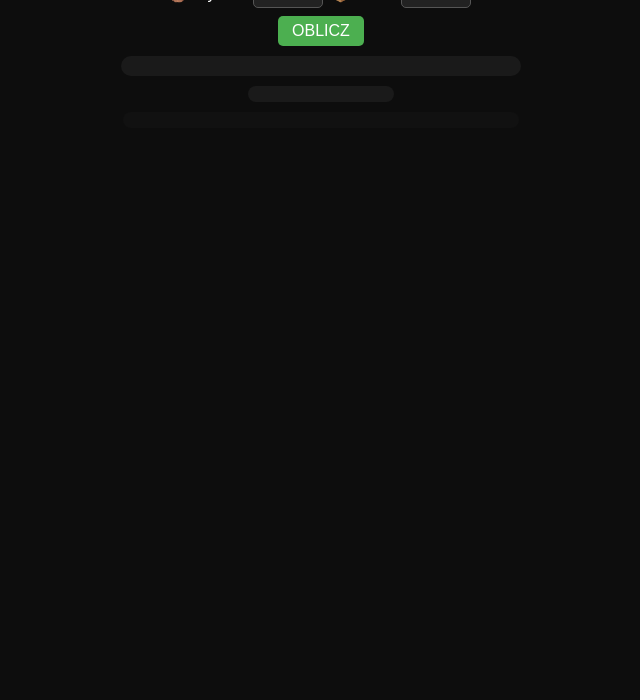
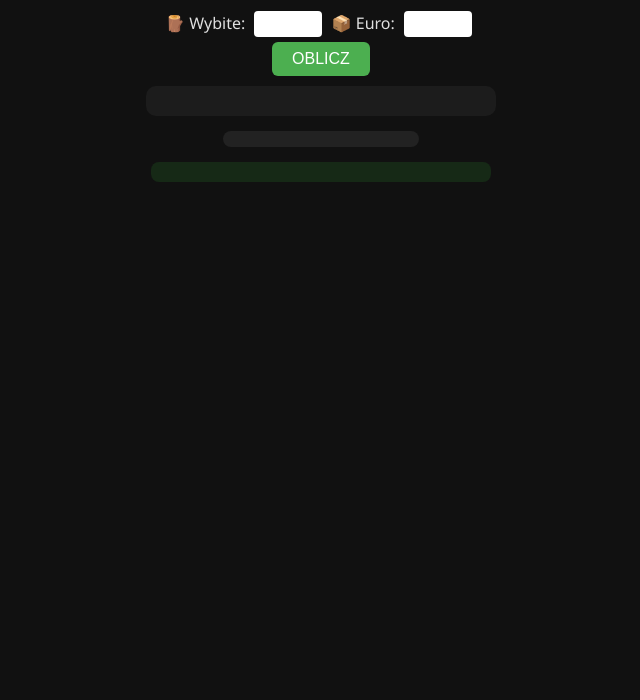
Before and after one commit to AlojzPompka/Miejsca-paletowe, a plain HTML site: page index.html in a window 1280 px wide. Shown: the part 100-800 px from the top of the page, without its empty margins (319-959 px from the left). Drawn offline with Linux system fonts and the light colour scheme.

Commit message:
Update index.html

```diff
--- a/index.html
+++ b/index.html
@@ -6,210 +6,174 @@
 <title>Kalkulator miejsca</title>
 <style>
   body {
-    background-color: #0d0d0d;
-    color: #fff;
-    font-family: Arial, sans-serif;
+    background-color: #111;
+    color: #e0e0e0;
+    font-family: "Segoe UI", sans-serif;
     text-align: center;
     margin: 0;
-    padding: 10px;
-    overflow: hidden;
+    padding: 20px;
   }
-
-  h1 { color: #4CAF50; margin-bottom: 8px; }
-
-  .input-section {
-    margin-bottom: 10px;
+  h1 {
+    color: #4CAF50;
   }
-
   input {
     width: 60px;
+    text-align: center;
+    margin: 5px;
+    font-size: 16px;
     padding: 4px;
-    margin: 3px;
-    font-size: 1rem;
-    text-align: center;
-    border: 1px solid #555;
-    border-radius: 5px;
-    background-color: #222;
-    color: #fff;
+    border-radius: 4px;
+    border: none;
   }
-
   button {
     background-color: #4CAF50;
+    color: white;
     border: none;
-    color: white;
-    padding: 6px 14px;
-    margin-top: 5px;
+    padding: 8px 20px;
+    border-radius: 6px;
+    font-size: 16px;
     cursor: pointer;
-    font-size: 1rem;
-    border-radius: 5px;
   }
-
-  button:hover { background-color: #45a049; }
-
-  .instruction {
-    background-color: #1a1a1a;
+  .box {
+    background-color: #1c1c1c;
+    padding: 15px;
     border-radius: 10px;
-    padding: 10px;
-    width: 90%;
-    max-width: 380px;
     margin: 10px auto;
-    text-align: left;
-    font-size: 0.95rem;
+    width: 320px;
   }
-
-  .trailer {
+  .info {
+    color: #8be3ff;
+    font-size: 15px;
+    margin-top: 8px;
+  }
+  .truck {
+    background-color: #222;
+    width: 180px;
+    margin: 15px auto;
+    padding: 8px;
+    border-radius: 10px;
     display: flex;
     flex-direction: column;
     align-items: center;
-    background-color: #1a1a1a;
-    border-radius: 10px;
-    padding: 8px;
-    width: 130px;
-    margin: 10px auto;
   }
-
   .row {
     display: flex;
-    width: 100%;
-    margin: 1px 0;
+    justify-content: center;
+    margin: 2px 0;
   }
-
-  .W, .E, .M {
-    border: 1px solid #000;
+  .w {
+    background-color: #2196F3;
+    width: 75px;
+    height: 22px;
+    margin: 1px;
     border-radius: 3px;
+  }
+  .mix {
+    background: linear-gradient(90deg, #2196F3 50%, #c6c31a 50%);
+    width: 150px;
+    height: 22px;
     margin: 1px;
-    height: 14px;
+    border-radius: 3px;
   }
-
-  .W { background-color: #007bff; width: 48%; }
-  .M { background-color: #ffc107; width: 48%; }
-  .E.short { background-color: #4CAF50; width: 48%; }
-  .E.long { background-color: #4CAF50; width: 31%; }
-
+  .e2 {
+    background-color: #4CAF50;
+    width: 75px;
+    height: 15px;
+    margin: 1px;
+    border-radius: 3px;
+  }
+  .e3 {
+    background-color: #4CAF50;
+    width: 48px;
+    height: 20px;
+    margin: 1px;
+    border-radius: 3px;
+  }
   .extra {
-    background-color: #111;
-    border-radius: 10px;
-    padding: 8px;
-    width: 90%;
-    max-width: 380px;
-    margin: 5px auto;
-    text-align: left;
-    font-size: 0.9rem;
-    color: #9cff9c;
+    background-color: #162916;
+    border-radius: 8px;
+    padding: 10px;
+    margin: 10px auto;
+    width: 320px;
+    color: #8fff8f;
   }
-
 </style>
 </head>
 <body>
 
 <h1>🚛 Kalkulator miejsca</h1>
 
-<div class="input-section">
-  <label>🪵 Wybite: <input type="number" id="wbite" min="0"></label>
-  <label>📦 Euro: <input type="number" id="euro" min="0"></label><br>
-  <button onclick="oblicz()">OBLICZ</button>
-</div>
+<label>🪵 Wybite: </label>
+<input type="number" id="wybite" min="0" placeholder="">
+<label>📦 Euro: </label>
+<input type="number" id="euro" min="0" placeholder="">
+<br>
+<button onclick="oblicz()">OBLICZ</button>
 
-<div class="instruction" id="instrukcja"></div>
-<div class="trailer" id="trailer"></div>
+<div class="box" id="instrukcja"></div>
+<div class="truck" id="grafika"></div>
 <div class="extra" id="extra"></div>
 
 <script>
 function oblicz() {
-  const wybite = parseInt(document.getElementById("wbite").value) || 0;
-  let euro = parseInt(document.getElementById("euro").value) || 0;
-  const trailer = document.getElementById("trailer");
-  const instrukcja = document.getElementById("instrukcja");
-  const extra = document.getElementById("extra");
+  const wybite = parseInt(document.getElementById('wybite').value) || 0;
+  const euro = parseInt(document.getElementById('euro').value) || 0;
+  const instrukcja = document.getElementById('instrukcja');
+  const grafika = document.getElementById('grafika');
+  const extra = document.getElementById('extra');
 
-  trailer.innerHTML = "";
+  grafika.innerHTML = "";
   instrukcja.innerHTML = "";
   extra.innerHTML = "";
 
-  let zajeta = 0;
-  const rzedy = [];
+  let rzedWybite = Math.floor(wybite / 2);
+  let mieszany = wybite % 2 === 1 ? 1 : 0;
+  let euroPozostale = euro;
+  let rzad2 = 0, rzad3 = 0;
 
-  // --- Wybite ---
-  let paryW = Math.floor(wybite / 2);
-  let nieparzysta = wybite % 2;
+  if (mieszany) euroPozostale -= 1;
 
-  for (let i = 0; i < paryW; i++) {
-    rzedy.push("W");
-    zajeta += 1.0;
+  while (euroPozostale >= 3) {
+    euroPozostale -= 3;
+    rzad3++;
+  }
+  if (euroPozostale === 2) rzad2++;
+  else if (euroPozostale === 1 && rzad3 > 0) {
+    rzad3--;
+    rzad2 += 2; // 3 euro → 2+2=4 z pełnym końcem
   }
 
-  // --- Jeśli nieparzysta wybita ---
-  if (nieparzysta && euro > 0) {
-    rzedy.push("M");
-    zajeta += 1.0;
-    euro -= 1;
-  } else if (nieparzysta) {
-    rzedy.push("W");
-    zajeta += 1.0;
-  }
+  // obliczenia długości
+  let dlugosc = rzedWybite * 1.0 + mieszany * 1.0 + rzad2 * 0.8 + rzad3 * 1.2;
+  let wolne = (13.6 - dlugosc).toFixed(1);
+  let zaladunek = Math.min((dlugosc / 13.6) * 100, 100).toFixed(0);
 
-  // --- EURO: dopasowanie bez pozostawiania pojedynczej ---
-  let trojki = Math.floor(euro / 3);
-  let reszta = euro % 3;
-
-  if (reszta === 1 && trojki > 0) {
-    trojki -= 1;
-    reszta += 3; // 1+3=4 → 2x dwójki
-  }
-
-  let dwojki = 0;
-  if (reszta === 2) dwojki = 1;
-  else if (reszta === 4) dwojki = 2;
-
-  euro = 0;
-
-  for (let i = 0; i < dwojki; i++) {
-    rzedy.push("E2");
-    zajeta += 0.8;
-  }
-
-  for (let i = 0; i < trojki; i++) {
-    rzedy.push("E3");
-    zajeta += 1.2;
-  }
-
-  // --- Rysowanie naczepy ---
-  rzedy.forEach(typ => {
-    const row = document.createElement("div");
-    row.className = "row";
-    if (typ === "W") row.innerHTML = `<div class="W"></div><div class="W"></div>`;
-    else if (typ === "M") row.innerHTML = `<div class="W"></div><div class="M"></div>`;
-    else if (typ === "E2") row.innerHTML = `<div class="E short"></div><div class="E short"></div>`;
-    else if (typ === "E3") row.innerHTML = `<div class="E long"></div><div class="E long"></div><div class="E long"></div>`;
-    trailer.appendChild(row);
-  });
-
-  // --- Grupowanie dla krótkiej instrukcji ---
-  const grupy = {};
-  rzedy.forEach(r => { grupy[r] = (grupy[r] || 0) + 1; });
-
-  let tekst = `<b>🪵 Instrukcja ładowania:</b><br>`;
-  if (grupy.W) tekst += `${grupy.W} rzędy wybite – ${(grupy.W * 1.0).toFixed(1)} m<br>`;
-  if (grupy.M) tekst += `${grupy.M} rząd mieszany – ${(grupy.M * 1.0).toFixed(1)} m<br>`;
-  if (grupy.E2) tekst += `${grupy.E2} rzędy dwójek – ${(grupy.E2 * 0.8).toFixed(1)} m<br>`;
-  if (grupy.E3) tekst += `${grupy.E3} rzędów trójek – ${(grupy.E3 * 1.2).toFixed(1)} m<br>`;
-
-  const wolne = 13.6 - zajeta;
-  const procent = Math.round((zajeta / 13.6) * 100);
-  tekst += `<hr>🔹 Łączna długość: ${zajeta.toFixed(1)} m / 13.6 m<br>`;
-  tekst += `🔹 Wolne: ${wolne.toFixed(1)} m<br>`;
-  tekst += `🔹 Załadunek: ${procent}%`;
-
+  // instrukcja
+  let tekst = "<b>🪵 Instrukcja ładowania:</b><br>";
+  if (rzedWybite > 0) tekst += `${rzedWybite} rzędy wybite – ${rzedWybite} m<br>`;
+  if (mieszany) tekst += `1 rząd mieszany – 1.0 m<br>`;
+  if (rzad2 > 0) tekst += `${rzad2} rząd dwójek – ${(rzad2 * 0.8).toFixed(1)} m<br>`;
+  if (rzad3 > 0) tekst += `${rzad3} rzędów trójek – ${(rzad3 * 1.2).toFixed(1)} m<br>`;
+  tekst += `<hr><div class='info'>🔹 Łączna długość: ${dlugosc.toFixed(1)} m / 13.6 m<br>🔹 Wolne: ${wolne} m<br>🔹 Załadunek: ${zaladunek}%</div>`;
   instrukcja.innerHTML = tekst;
 
-  // --- Propozycja doładowania ---
+  // grafika
+  if (rzedWybite > 0) for (let i = 0; i < rzedWybite; i++) grafika.innerHTML += `<div class='row'><div class='w'></div><div class='w'></div></div>`;
+  if (mieszany) grafika.innerHTML += `<div class='row'><div class='mix'></div></div>`;
+  if (rzad2 > 0) for (let i = 0; i < rzad2; i++) grafika.innerHTML += `<div class='row'><div class='e2'></div><div class='e2'></div></div>`;
+  if (rzad3 > 0) for (let i = 0; i < rzad3; i++) grafika.innerHTML += `<div class='row'><div class='e3'></div><div class='e3'></div><div class='e3'></div></div>`;
+
+  // propozycja doładowania
   let extraText = "";
   if (wolne >= 1.2) {
-    extraText = `Można jeszcze dodać <b>1 rząd trójek (3 euro)</b> – zajmie 1,2 m.`;
+    const zostanie = (wolne - 1.2).toFixed(1);
+    extraText = `Można jeszcze dodać <b>1 rząd trójek (3 euro)</b> – zostanie wtedy ${zostanie} m miejsca wolnego.`;
   } else if (wolne >= 1.0) {
-    extraText = `Można jeszcze dodać <b>1 rząd wybitych (2 wybite)</b> – zajmie 1,0 m.`;
+    const zostanie = (wolne - 1.0).toFixed(1);
+    extraText = `Można jeszcze dodać <b>1 rząd wybitych (2 wybite)</b> – zostanie wtedy ${zostanie} m miejsca wolnego.`;
   } else if (wolne >= 0.8) {
-    extraText = `Można jeszcze dodać <b>1 rząd dwójek (2 euro)</b> – zajmie 0,8 m.`;
+    const zostanie = (wolne - 0.8).toFixed(1);
+    extraText = `Można jeszcze dodać <b>1 rząd dwójek (2 euro)</b> – zostanie wtedy ${zostanie} m miejsca wolnego.`;
   } else {
     extraText = `Brak miejsca na kolejne palety.`;
   }
```
